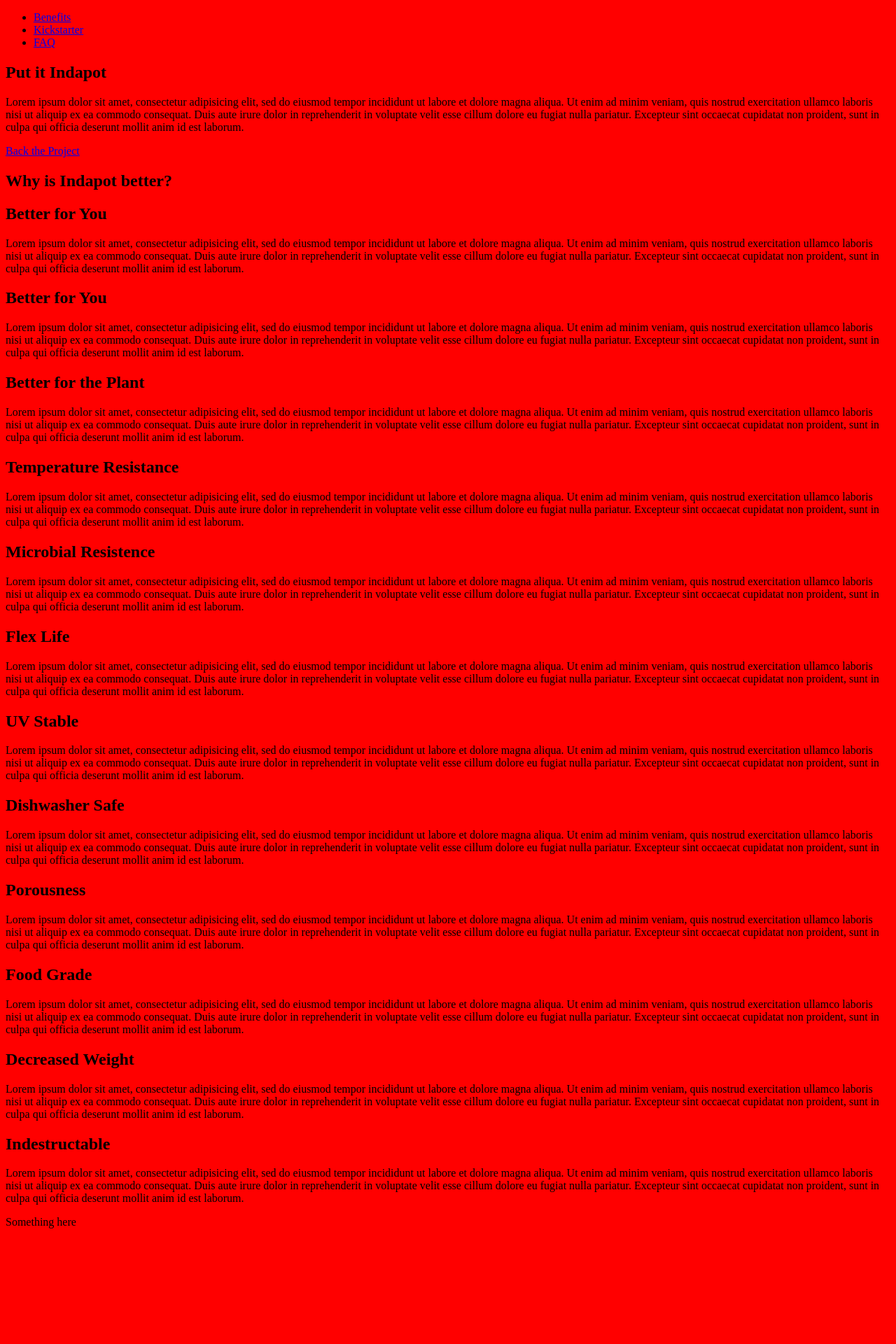
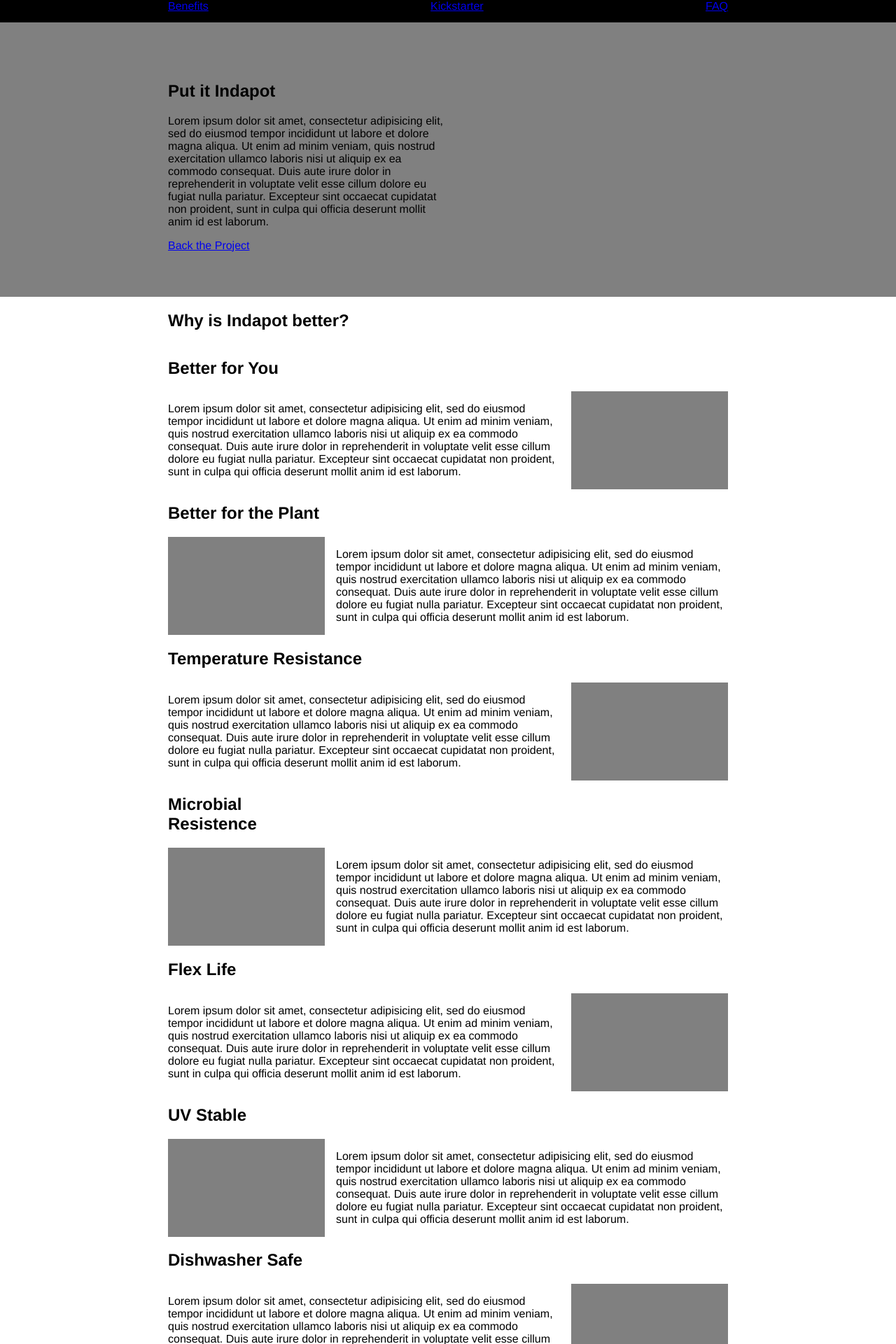
Before and after one commit to kbatson/indapot, a Jekyll site: the page built from indapot/index.md, in a window 1280 px wide. Shown: the top 1920 px of the page at 70% size. Built offline with Jekyll 4.4.1, drawn with Linux system fonts in a browser that asks for light colours; before the commit the page ends 1763 px from its top, so only the background shows below that.

Commit message:
Initial content and styling

```diff
--- a/indapot/_layouts/home.html
+++ b/indapot/_layouts/home.html
@@ -21,7 +21,7 @@
     </nav>
     <section class="hero">
         <h1 class="hero__title">Put it Indapot</h1>
-        <div class="hero__copy">
+        <div class="hero__content">
             <p>Lorem ipsum dolor sit amet, consectetur adipisicing elit, sed do eiusmod
             tempor incididunt ut labore et dolore magna aliqua. Ut enim ad minim veniam,
             quis nostrud exercitation ullamco laboris nisi ut aliquip ex ea commodo
@@ -37,8 +37,8 @@
         <h1 class="benefits__title">Why is Indapot better?</h1>
 
         <section class="benefits__benefit">
-            <h2>Better for You</h2>
-            <div class="benefit__copy">
+            <h2 class="benefit__title">Better for You</h2>
+            <div class="benefit__content">
                 <p>Lorem ipsum dolor sit amet, consectetur adipisicing elit, sed do eiusmod
                 tempor incididunt ut labore et dolore magna aliqua. Ut enim ad minim veniam,
                 quis nostrud exercitation ullamco laboris nisi ut aliquip ex ea commodo
@@ -46,11 +46,13 @@
                 cillum dolore eu fugiat nulla pariatur. Excepteur sint occaecat cupidatat non
                 proident, sunt in culpa qui officia deserunt mollit anim id est laborum.</p>
             </div>
+            <figure class="benefit__figure">
+            </figure>
         </section>
 
         <section class="benefits__benefit">
-            <h2>Better for You</h2>
-            <div class="benefit__copy">
+            <h2 class="benefit__title">Better for the Plant</h2>
+            <div class="benefit__content">
                 <p>Lorem ipsum dolor sit amet, consectetur adipisicing elit, sed do eiusmod
                 tempor incididunt ut labore et dolore magna aliqua. Ut enim ad minim veniam,
                 quis nostrud exercitation ullamco laboris nisi ut aliquip ex ea commodo
@@ -58,11 +60,13 @@
                 cillum dolore eu fugiat nulla pariatur. Excepteur sint occaecat cupidatat non
                 proident, sunt in culpa qui officia deserunt mollit anim id est laborum.</p>
             </div>
+            <figure class="benefit__figure">
+            </figure>
         </section>
 
         <section class="benefits__benefit">
-            <h2>Better for the Plant</h2>
-            <div class="benefit__copy">
+            <h2 class="benefit__title">Temperature Resistance</h2>
+            <div class="benefit__content">
                 <p>Lorem ipsum dolor sit amet, consectetur adipisicing elit, sed do eiusmod
                 tempor incididunt ut labore et dolore magna aliqua. Ut enim ad minim veniam,
                 quis nostrud exercitation ullamco laboris nisi ut aliquip ex ea commodo
@@ -70,11 +74,13 @@
                 cillum dolore eu fugiat nulla pariatur. Excepteur sint occaecat cupidatat non
                 proident, sunt in culpa qui officia deserunt mollit anim id est laborum.</p>
             </div>
+            <figure class="benefit__figure">
+            </figure>
         </section>
 
         <section class="benefits__benefit">
-            <h2>Temperature Resistance</h2>
-            <div class="benefit__copy">
+            <h2 class="benefit__title">Microbial Resistence</h2>
+            <div class="benefit__content">
                 <p>Lorem ipsum dolor sit amet, consectetur adipisicing elit, sed do eiusmod
                 tempor incididunt ut labore et dolore magna aliqua. Ut enim ad minim veniam,
                 quis nostrud exercitation ullamco laboris nisi ut aliquip ex ea commodo
@@ -82,11 +88,13 @@
                 cillum dolore eu fugiat nulla pariatur. Excepteur sint occaecat cupidatat non
                 proident, sunt in culpa qui officia deserunt mollit anim id est laborum.</p>
             </div>
+            <figure class="benefit__figure">
+            </figure>
         </section>
 
         <section class="benefits__benefit">
-            <h2>Microbial Resistence</h2>
-            <div class="benefit__copy">
+            <h2 class="benefit__title">Flex Life</h2>
+            <div class="benefit__content">
                 <p>Lorem ipsum dolor sit amet, consectetur adipisicing elit, sed do eiusmod
                 tempor incididunt ut labore et dolore magna aliqua. Ut enim ad minim veniam,
                 quis nostrud exercitation ullamco laboris nisi ut aliquip ex ea commodo
@@ -94,11 +102,13 @@
                 cillum dolore eu fugiat nulla pariatur. Excepteur sint occaecat cupidatat non
                 proident, sunt in culpa qui officia deserunt mollit anim id est laborum.</p>
             </div>
+            <figure class="benefit__figure">
+            </figure>
         </section>
 
         <section class="benefits__benefit">
-            <h2>Flex Life</h2>
-            <div class="benefit__copy">
+            <h2 class="benefit__title">UV Stable</h2>
+            <div class="benefit__content">
                 <p>Lorem ipsum dolor sit amet, consectetur adipisicing elit, sed do eiusmod
                 tempor incididunt ut labore et dolore magna aliqua. Ut enim ad minim veniam,
                 quis nostrud exercitation ullamco laboris nisi ut aliquip ex ea commodo
@@ -106,11 +116,13 @@
                 cillum dolore eu fugiat nulla pariatur. Excepteur sint occaecat cupidatat non
                 proident, sunt in culpa qui officia deserunt mollit anim id est laborum.</p>
             </div>
+            <figure class="benefit__figure">
+            </figure>
         </section>
 
         <section class="benefits__benefit">
-            <h2>UV Stable</h2>
-            <div class="benefit__copy">
+            <h2 class="benefit__title">Dishwasher Safe</h2>
+            <div class="benefit__content">
                 <p>Lorem ipsum dolor sit amet, consectetur adipisicing elit, sed do eiusmod
                 tempor incididunt ut labore et dolore magna aliqua. Ut enim ad minim veniam,
                 quis nostrud exercitation ullamco laboris nisi ut aliquip ex ea commodo
@@ -118,11 +130,13 @@
                 cillum dolore eu fugiat nulla pariatur. Excepteur sint occaecat cupidatat non
                 proident, sunt in culpa qui officia deserunt mollit anim id est laborum.</p>
             </div>
+            <figure class="benefit__figure">
+            </figure>
         </section>
 
         <section class="benefits__benefit">
-            <h2>Dishwasher Safe</h2>
-            <div class="benefit__copy">
+            <h2 class="benefit__title">Porousness</h2>
+            <div class="benefit__content">
                 <p>Lorem ipsum dolor sit amet, consectetur adipisicing elit, sed do eiusmod
                 tempor incididunt ut labore et dolore magna aliqua. Ut enim ad minim veniam,
                 quis nostrud exercitation ullamco laboris nisi ut aliquip ex ea commodo
@@ -130,11 +144,13 @@
                 cillum dolore eu fugiat nulla pariatur. Excepteur sint occaecat cupidatat non
                 proident, sunt in culpa qui officia deserunt mollit anim id est laborum.</p>
             </div>
+            <figure class="benefit__figure">
+            </figure>
         </section>
 
         <section class="benefits__benefit">
-            <h2>Porousness</h2>
-            <div class="benefit__copy">
+            <h2 class="benefit__title">Food Grade</h2>
+            <div class="benefit__content">
                 <p>Lorem ipsum dolor sit amet, consectetur adipisicing elit, sed do eiusmod
                 tempor incididunt ut labore et dolore magna aliqua. Ut enim ad minim veniam,
                 quis nostrud exercitation ullamco laboris nisi ut aliquip ex ea commodo
@@ -142,11 +158,13 @@
                 cillum dolore eu fugiat nulla pariatur. Excepteur sint occaecat cupidatat non
                 proident, sunt in culpa qui officia deserunt mollit anim id est laborum.</p>
             </div>
+            <figure class="benefit__figure">
+            </figure>
         </section>
 
         <section class="benefits__benefit">
-            <h2>Food Grade</h2>
-            <div class="benefit__copy">
+            <h2 class="benefit__title">Decreased Weight</h2>
+            <div class="benefit__content">
                 <p>Lorem ipsum dolor sit amet, consectetur adipisicing elit, sed do eiusmod
                 tempor incididunt ut labore et dolore magna aliqua. Ut enim ad minim veniam,
                 quis nostrud exercitation ullamco laboris nisi ut aliquip ex ea commodo
@@ -154,11 +172,13 @@
                 cillum dolore eu fugiat nulla pariatur. Excepteur sint occaecat cupidatat non
                 proident, sunt in culpa qui officia deserunt mollit anim id est laborum.</p>
             </div>
+            <figure class="benefit__figure">
+            </figure>
         </section>
 
         <section class="benefits__benefit">
-            <h2>Decreased Weight</h2>
-            <div class="benefit__copy">
+            <h2 class="benefit__title">Indestructable</h2>
+            <div class="benefit__content">
                 <p>Lorem ipsum dolor sit amet, consectetur adipisicing elit, sed do eiusmod
                 tempor incididunt ut labore et dolore magna aliqua. Ut enim ad minim veniam,
                 quis nostrud exercitation ullamco laboris nisi ut aliquip ex ea commodo
@@ -166,18 +186,8 @@
                 cillum dolore eu fugiat nulla pariatur. Excepteur sint occaecat cupidatat non
                 proident, sunt in culpa qui officia deserunt mollit anim id est laborum.</p>
             </div>
-        </section>
-
-        <section class="benefits__benefit">
-            <h2>Indestructable</h2>
-            <div class="benefit__copy">
-                <p>Lorem ipsum dolor sit amet, consectetur adipisicing elit, sed do eiusmod
-                tempor incididunt ut labore et dolore magna aliqua. Ut enim ad minim veniam,
-                quis nostrud exercitation ullamco laboris nisi ut aliquip ex ea commodo
-                consequat. Duis aute irure dolor in reprehenderit in voluptate velit esse
-                cillum dolore eu fugiat nulla pariatur. Excepteur sint occaecat cupidatat non
-                proident, sunt in culpa qui officia deserunt mollit anim id est laborum.</p>
-            </div>
+            <figure class="benefit__figure">
+            </figure>
         </section>
     </section>
 </main>
--- a/indapot/assets/css/main.scss
+++ b/indapot/assets/css/main.scss
@@ -1,5 +1,136 @@
 ---
 ---
 body {
-    background: red;
+    font-family: Helvetica, Arial, sans-serif;
+    margin: 0;
+    padding: 0;
 }
+
+figure {
+    margin: 0;
+    padding: 0;
+}
+
+header {
+    display: grid;
+    grid-template-rows: 2rem minmax(20rem, auto);
+
+    background: grey;
+}
+
+main {
+    width: 90vw;
+    max-width: 50rem;
+    margin: 0 auto;
+}
+
+.mainNav {
+    grid-row: 1;
+
+    background: black;
+}
+
+.mainNav__list {
+    list-style: none;
+
+    width: 90vw;
+    max-width: 50rem;
+    margin: 0 auto;
+    padding: 0;
+    height: 2rem;
+
+
+    display: flex;
+    justify-content: space-between;
+}
+
+.mainNav__listItem {
+    height: 100%;
+    align-items: center;
+}
+
+.hero {
+    grid-row: 2;
+
+    width: 90vw;
+    max-width: 50rem;
+    margin: 0 auto;
+    padding: 4rem 0;
+}
+
+.hero__title, .hero__content {
+    width: 50%;
+}
+
+.hero__title {
+
+}
+
+.benefits {
+    display: grid;
+    grid-auto-rows: minmax(2rem, auto);
+}
+
+.benefit__figure {
+    background: grey;
+}
+
+.benefits__benefit {
+    display: grid;
+    grid-template-columns: 70% 1fr;
+    grid-column-gap: 1rem;
+
+    // &:nth-child(even){
+    //     .benefit__title, .benefit__content {
+    //         grid-column: 1;
+    //     }
+
+    //     .benefit__figure {
+    //         grid-column: 2;
+    //         grid-row: 1 / span 2;
+    //     }
+    // }
+
+    // &:nth-child(odd){
+    //     grid-template-columns: 30% 70%;
+    //     .benefit__title, .benefit__content {
+    //         grid-column: 2;
+    //     }
+
+    //     .benefit__figure {
+    //         grid-column: 1;
+    //         grid-row: 1 / span 2;
+    //     }
+    // }
+
+    .benefit__title {
+        grid-column: 1;
+    }
+
+    .benefit__content {
+        grid-row: 2;
+    }
+
+    &:nth-child(even){
+        .benefit__content {
+            grid-column: 1;
+        }
+
+        .benefit__figure {
+            grid-column: 2;
+            grid-row: 2;
+        }
+    }
+
+    &:nth-child(odd){
+        grid-template-columns: 1fr 70%;
+        .benefit__content {
+            grid-column: 2;
+        }
+
+        .benefit__figure {
+            grid-column: 1;
+            grid-row: 2;
+        }
+    }
+}
```
Also changed, not shown: other parts of indapot/_layouts/home.html (+1 -1 lines).
